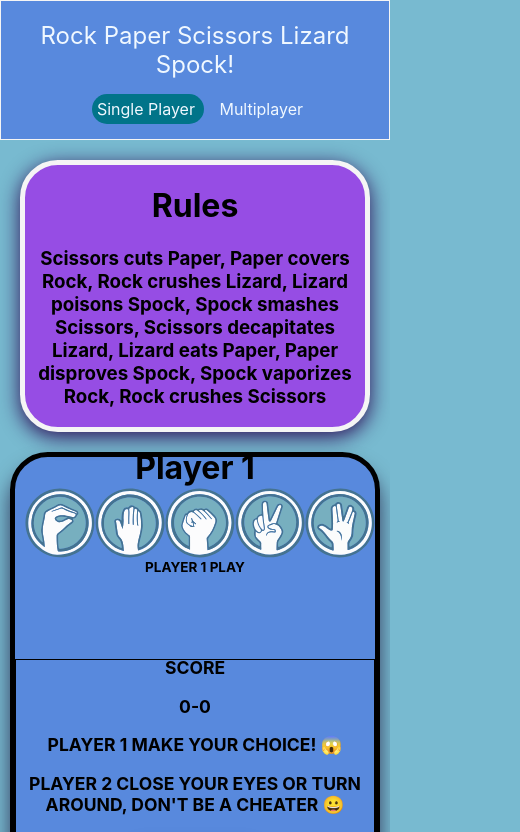
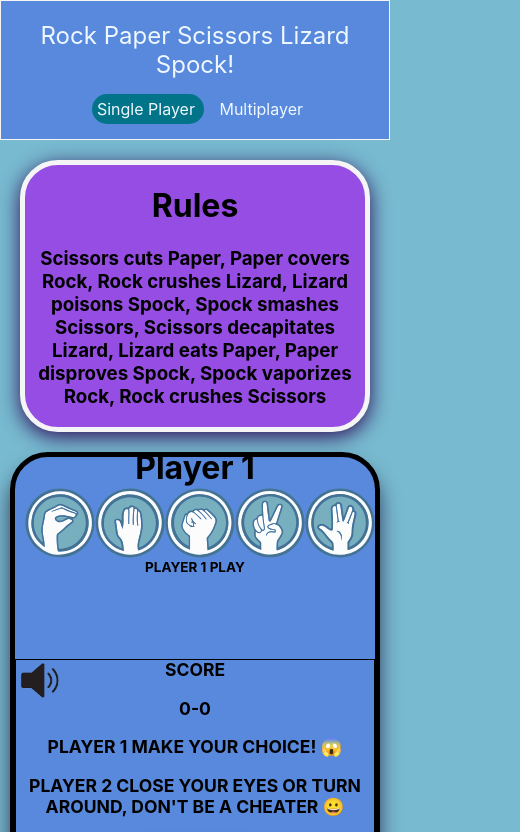
Before and after one commit to lautacoria18/tp-integrador-interfaces, a React (Create React App) app: page /multiplayer in a window 390 px wide. Shown: the top 832 px of the page, 520 px wide, since content can reach past the window. Built offline with nearby package versions, Linux system fonts and the light colour scheme; no server answers.

Commit message:
Ya se puede mutear el audio

```diff
--- a/package.json
+++ b/package.json
@@ -20,11 +20,7 @@
     "test": "react-scripts test",
     "eject": "react-scripts eject"
   },
-  "eslintConfig": {
-    "extends": [
-      "react-app/jest"
-    ]
-  },
+
   "browserslist": {
     "production": [
       ">0.2%",
--- a/src/Components/Game.jsx
+++ b/src/Components/Game.jsx
@@ -6,19 +6,20 @@ import paper from '../Media/paper.svg';
 import rock from '../Media/rock.svg';
 import scissors from '../Media/scissors.svg';
 import spock from '../Media/spock.svg';
-import Sound from 'react-sound';
 import Win from '../Media/win.mp3';
 import Lose from '../Media/fail.mp3'
 import Mistery from '../Media/tie.webm'
 import '../Styles/Game.css';
 import useSound from 'use-sound';
-
+import On from '../Media/on.png'
+import Off from '../Media/off.png'
 
 const Game = () => {
 
     const [playWin, { stop: stopWin }] = useSound(Win);
     const [playLose, { stop: stopLose }] = useSound(Lose);
     const [playTie, { stop: stopTie }] = useSound(Mistery);
+    const [isMuted, setIsMuted] = useState(false);
     const plays= ["lizard", "paper", "rock", "scissors", "spock" ];
 
     const [player1Play, setPlayer1Play] = useState(null);
@@ -178,6 +179,7 @@ const resetValues = () =>{
                     </div>
                 </div>
                 <div className='mid-container'>
+                <img className='audio' src={isMuted ? Off : On} alt="audio" onClick={ () => isMuted ? setIsMuted(false) : setIsMuted(true)} />
                     <div className='score'>
                         <h3>SCORE</h3>
                         <h3>{player1Score}-{player2Score}</h3>
--- a/src/Components/MultiplayerMode.jsx
+++ b/src/Components/MultiplayerMode.jsx
@@ -12,7 +12,8 @@ import useSound from 'use-sound';
 import Player1 from '../Media/Player1.mp3';
 import Player2 from '../Media/Player2.mp3'
 import Mistery from '../Media/tie.webm'
-
+import On from '../Media/on.png'
+import Off from '../Media/off.png'
 const MultiplayerMode = () => {
 
     const [playP1, { stop: stopWin }] = useSound(Player1, {
@@ -23,6 +24,7 @@ const MultiplayerMode = () => {
        });
     const [playTie, { stop: stopTie }] = useSound(Mistery);
 
+    const [isMuted, setIsMuted] = useState(false);
     const [player1Play, setPlayer1Play] = useState(null);
     const [player2Play, setPlayer2Play] = useState(null);
     const [timesPlayed, setTimesPlayed] = useState(0);
@@ -38,17 +40,23 @@ const MultiplayerMode = () => {
             if (checkHands(player1Play,player2Play) === player1Play){
                     setResult("PLAYER 1 WINS!");
                 setPlayer1Score(player1Score+1);
+                if (!isMuted){
                 playP1()
+                }
             }
             else if (checkHands(player1Play,player2Play) === player2Play){
                       setResult("PLAYER 2 WINS!");
                 setPlayer2Score(player2Score+1);
-                playP2()
+                if (!isMuted){
+                    playP2()
+                    }
 
             }
             else if (checkHands(player1Play,player2Play) === "tie"){
                             setResult("TIE");
-                            playTie()
+                            if (!isMuted){
+                                playTie()
+                                }
             }
 
           }}, [timesPlayed]);
@@ -60,6 +68,7 @@ const MultiplayerMode = () => {
             stopWin();
             stopLose();
             stopTie();
+
         }
 
 
@@ -170,6 +179,7 @@ const MultiplayerMode = () => {
 
           return(
             <div className='videogame' >
+
                 <div className='versus'>
                     <div className='yourOptions' style={{
                                             pointerEvents: player1Play != null ? 'none' : 'auto',
@@ -192,6 +202,7 @@ const MultiplayerMode = () => {
                         </div>
                     </div>
                     <div className='mid-container'>
+                    <img className='audio' src={isMuted ? Off : On} alt="audio" onClick={ () => isMuted ? setIsMuted(false) : setIsMuted(true)} />
                         <div className='score'>
                             <h3 >SCORE</h3>
                             <h3 >{player1Score}-{player2Score}</h3>
@@ -200,8 +211,13 @@ const MultiplayerMode = () => {
                             {player1Play !==null && player2Play!==null ? "" : (player1Play ===null ? <YourTurnText stringPlayer={"1"} /> :<YourTurnText stringPlayer={"2"} />)}
                             {player1Play !==null && player2Play!==null ? "" : (player1Play ===null ? <BlindText stringPlayer={"2"} /> :<BlindText stringPlayer={"1"} />)}
                         </div>
+
+
                         <button className='btn-pa' onClick={() => resetValues()}>PLAY AGAIN</button>
+
+
                         <h3 className='winner'>{result}</h3>
+
                     </div>
                         <div className='rivalOptions'>
                             <div className='container-play' >
--- a/src/Styles/Game.css
+++ b/src/Styles/Game.css
@@ -142,7 +142,12 @@ img:hover{
   }
 
   .score{
-    margin-top: -20px;
+    margin-top: -80px;
+  }
+
+  .audio{
+width: 50px;
+margin-right: 12cm ;
   }
 
   @media (max-width: 991px) {
@@ -239,6 +244,10 @@ img:hover{
   font-size: medium;
 
 }
+
+.score{
+  margin-top: -65px;
+}
   }
 
 
```
Also changed, not shown: src/Media/off.png (added), src/Media/on.png (added).
